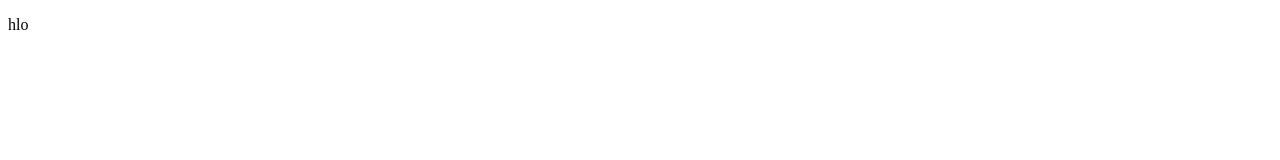
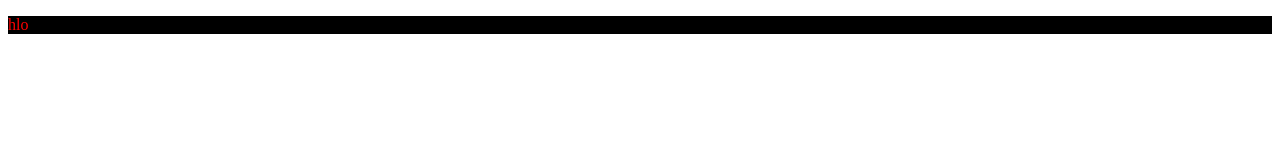
Before and after one commit to Dhaval-Dhanwani/LocalRepo, a plain HTML site: page index.html in a window 1280 px wide. Drawn offline with Linux system fonts and the light colour scheme.

Commit message:
add the css to paragraph

```diff
--- a/index.html
+++ b/index.html
@@ -6,6 +6,6 @@
     <title>Document</title>
 </head>
 <body>
-    <p>hlo</p>
+    <p style="color: red;background-color: black;">hlo</p>
 </body>
 </html>
```
